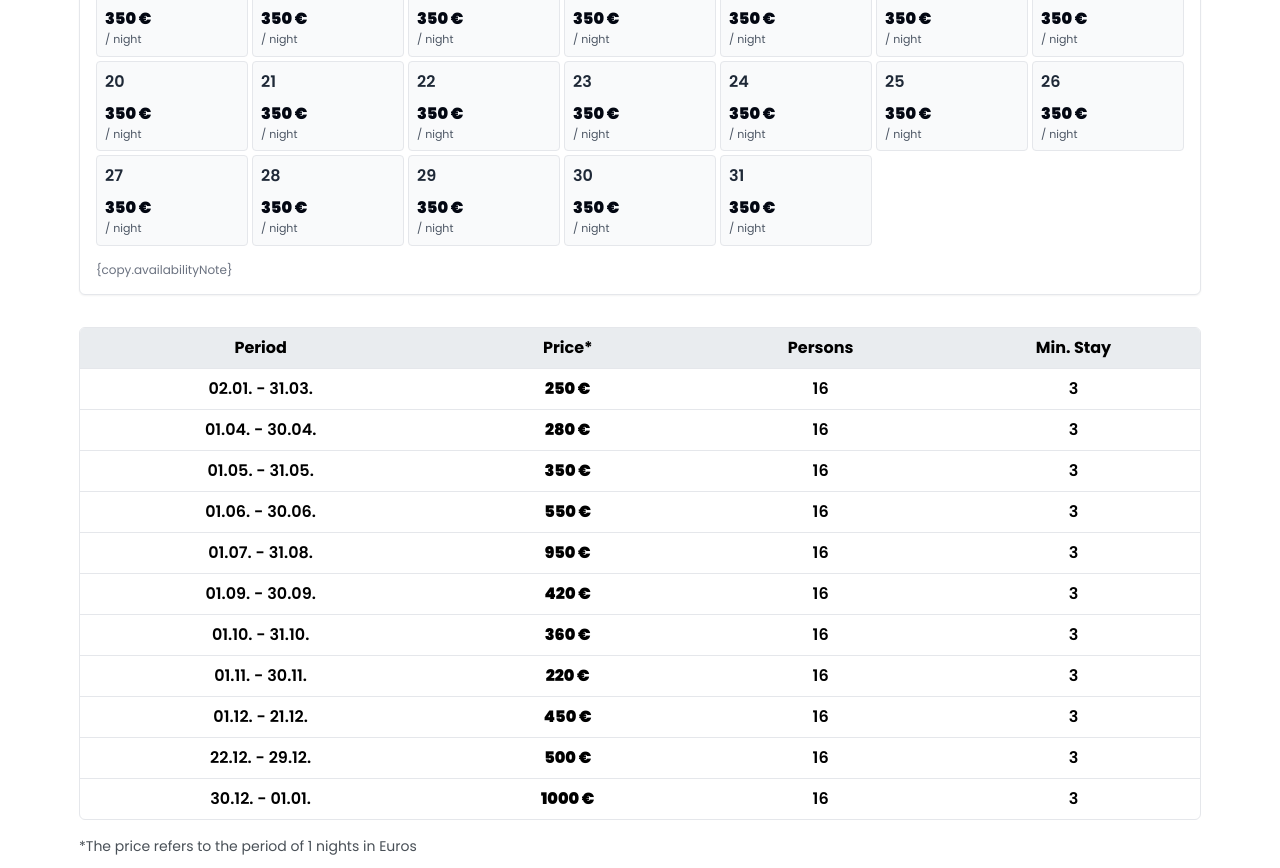
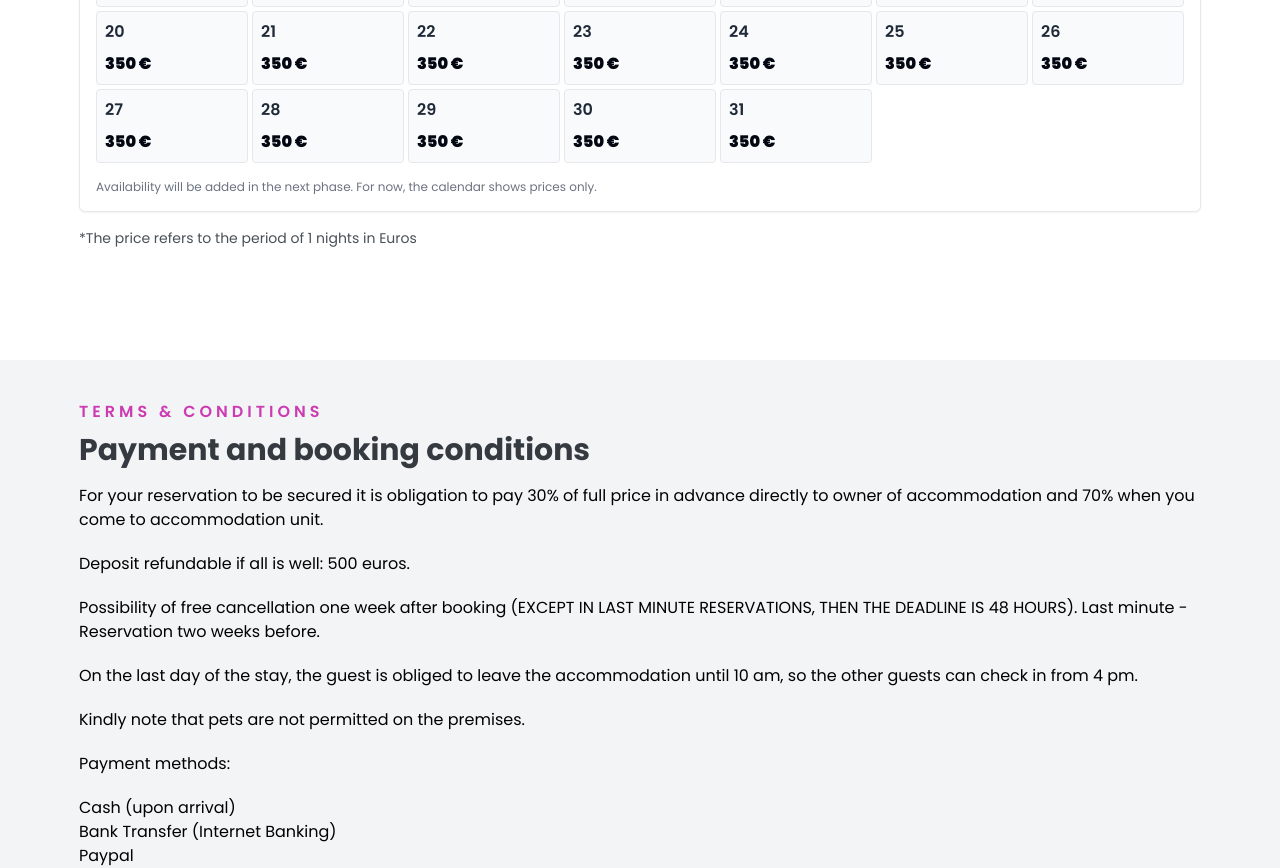
Before and after one commit to mateosmoljan/villa-relax, a Next.js app: page /en/pricelist in a window 1280 px wide. Shown: the part 580-1448 px from the top of the page. Built offline with nearby package versions, Linux system fonts and the light colour scheme; no server answers; a web font is replaced by a local one.

Commit message:
Clean up daily price calendar

```diff
--- a/components/PriceTable/PriceTable.tsx
+++ b/components/PriceTable/PriceTable.tsx
@@ -1,6 +1,5 @@
 "use client";
 
-import { getPriceTableData } from "@/lib/priceTable";
 import { useLocale } from "next-intl";
 import { useMemo, useState } from "react";
 
@@ -43,8 +42,7 @@ const calendarCopy = {
     next: "Next",
     selectMonth: "Select month",
     selectYear: "Select year",
-    perNight: "/ night",
-    availabilityNote: "{copy.availabilityNote}",
+    availabilityNote: "Availability will be added in the next phase. For now, the calendar shows prices only.",
   },
   de: {
     title: "Tagespreis-Kalender",
@@ -53,7 +51,6 @@ const calendarCopy = {
     next: "Weiter",
     selectMonth: "Monat auswählen",
     selectYear: "Jahr auswählen",
-    perNight: "/ Nacht",
     availabilityNote: "Verfügbarkeiten werden in der nächsten Phase ergänzt. Der Kalender zeigt vorerst nur Preise.",
   },
   hr: {
@@ -63,7 +60,6 @@ const calendarCopy = {
     next: "Sljedeće",
     selectMonth: "Odaberite mjesec",
     selectYear: "Odaberite godinu",
-    perNight: "/ noć",
     availabilityNote: "Dostupnost ćemo dodati u sljedećoj fazi. Za sada kalendar prikazuje samo cijene.",
   },
   it: {
@@ -73,7 +69,6 @@ const calendarCopy = {
     next: "Successivo",
     selectMonth: "Seleziona mese",
     selectYear: "Seleziona anno",
-    perNight: "/ notte",
     availabilityNote: "La disponibilità verrà aggiunta nella prossima fase. Per ora il calendario mostra solo i prezzi.",
   },
 };
@@ -92,14 +87,6 @@ function getWeekdayLabels(locale: string) {
   return Array.from({ length: 7 }, (_, index) =>
     new Intl.DateTimeFormat(locale, { weekday: "short" }).format(new Date(2024, 0, index + 1))
   );
-}
-
-function formatDate(day: number, month: number) {
-  return `${String(day).padStart(2, "0")}.${String(month).padStart(2, "0")}.`;
-}
-
-function getRangeLabel(range: PriceRange) {
-  return `${formatDate(range.startDay, range.startMonth)} - ${formatDate(range.endDay, range.endMonth)}`;
 }
 
 function dayOfYear(month: number, day: number) {
@@ -146,7 +133,6 @@ function buildCalendarDays(year: number, monthIndex: number) {
 
 export default function PriceTable() {
   const localeActive = useLocale();
-  const priceTableData = getPriceTableData(localeActive);
   const copy = getCalendarCopy(localeActive);
   const monthLabels = useMemo(() => getMonthLabels(localeActive), [localeActive]);
   const weekdayLabels = useMemo(() => getWeekdayLabels(localeActive), [localeActive]);
@@ -258,7 +244,6 @@ export default function PriceTable() {
               >
                 <div className="font-Bold text-gray-800">{day.date.getDate()}</div>
                 <div className="mt-2 font-ExtraBold text-base text-gray-950">{day.price} €</div>
-                <div className="text-[11px] text-gray-600">{copy.perNight}</div>
               </div>
             ) : (
               <div key={`empty-${index}`} aria-hidden="true" />
@@ -270,37 +255,6 @@ export default function PriceTable() {
           {copy.availabilityNote}
         </p>
       </section>
-
-      <div className="overflow-x-auto rounded-md border border-gray-200 bg-white">
-        <table className="w-full" aria-label="Pricing Table">
-          <thead>
-            <tr className="bg-grey2">
-              <th className="font-titleBold py-2 px-0 w-[160px] text-center">
-                {priceTableData.data[0].title}
-              </th>
-              <th className="font-titleBold py-2 px-0 w-[112px] text-center">
-                {priceTableData.data[0].title2}
-              </th>
-              <th className="font-titleBold py-2 px-0 w-[112px] text-center">
-                {priceTableData.data[0].title3}
-              </th>
-              <th className="font-titleBold py-2 px-0 w-[112px] text-center">
-                {priceTableData.data[0].title4}
-              </th>
-            </tr>
-          </thead>
-          <tbody>
-            {priceRanges.map((row) => (
-              <tr key={getRangeLabel(row)} className="border-t border-gray-200">
-                <td className="px-0 font-Bold py-2 text-center">{getRangeLabel(row)}</td>
-                <td className="px-0 font-ExtraBold py-2 text-center">{row.price} €</td>
-                <td className="px-0 font-Bold py-2 text-center">{row.persons}</td>
-                <td className="px-0 font-Bold py-2 text-center">{row.stay}</td>
-              </tr>
-            ))}
-          </tbody>
-        </table>
-      </div>
     </div>
   );
 }
```
